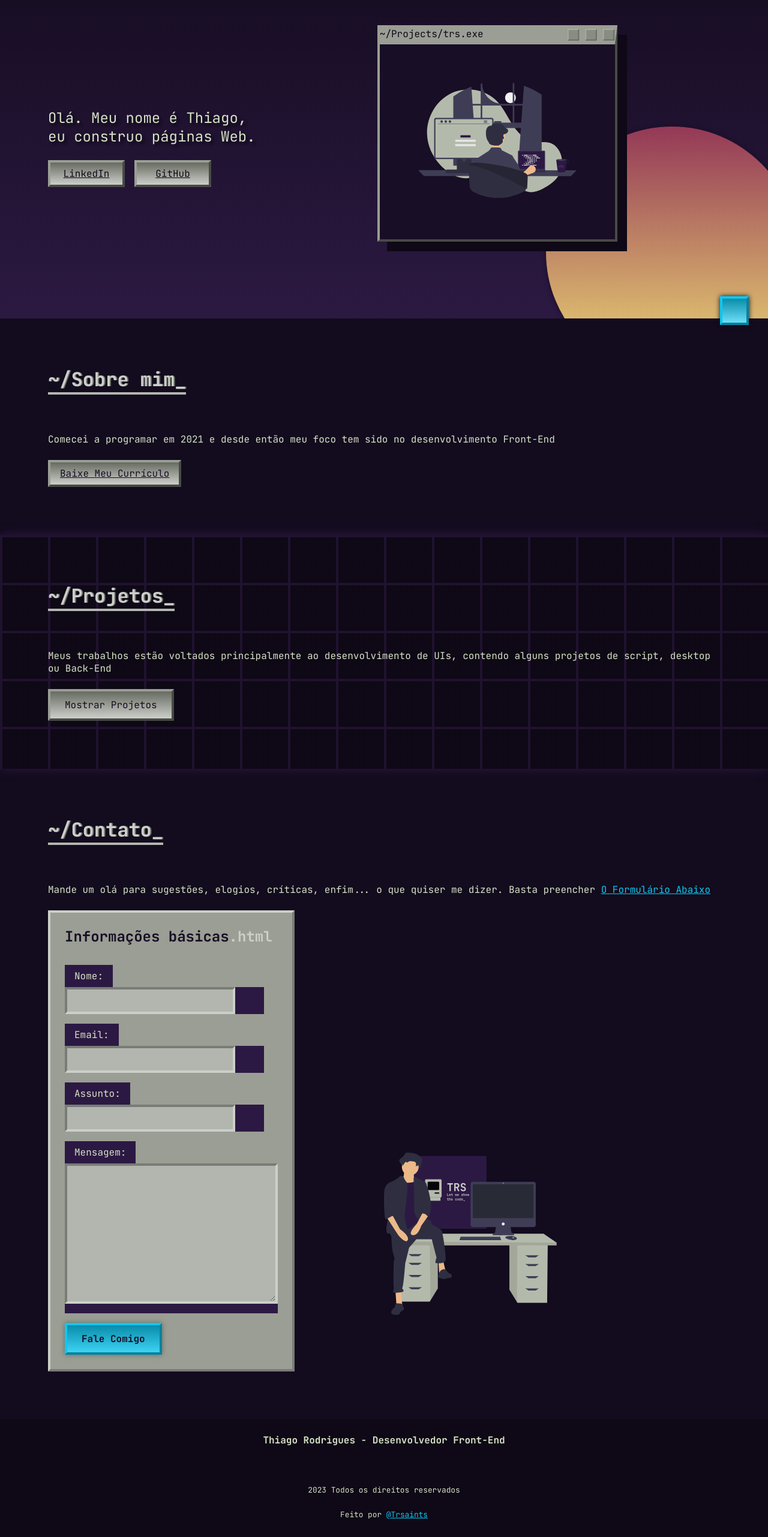
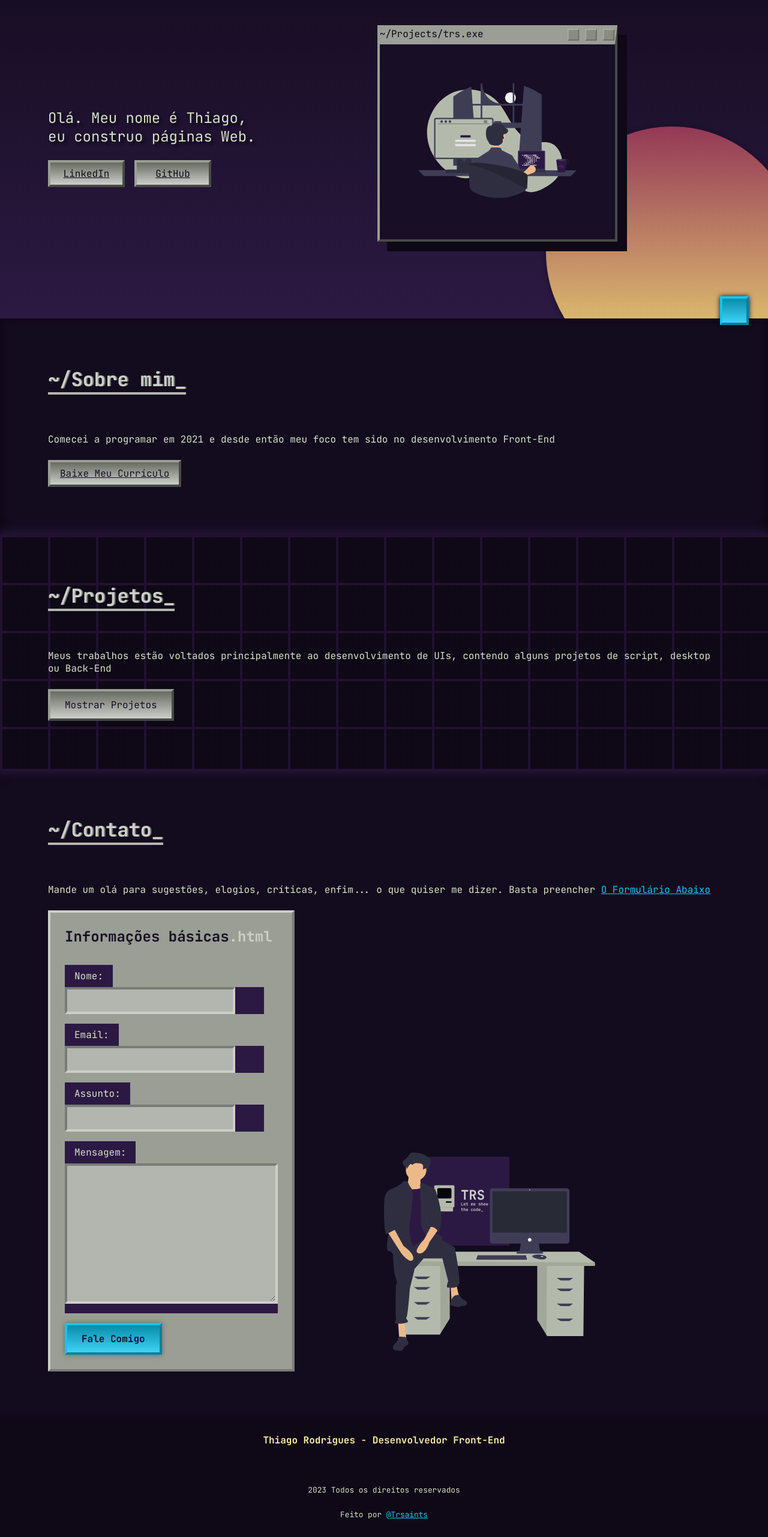
Before and after one commit to trsaints/trsaints-frontend, a React (Vite) app: page / in a window 1280 px wide. Shown: the part 234-2797 px from the top of the page at 60% size. Built offline with nearby package versions, Linux system fonts and the light colour scheme.

Commit message:
Create project styling - XIII

```diff
--- a/src/app/components/AboutSection/AboutSection.css
+++ b/src/app/components/AboutSection/AboutSection.css
@@ -1,6 +1,7 @@
 .about {
   padding: 5rem 1.5rem;
   scroll-margin-top: 6rem;
+  box-shadow: inset 0 0 8px 4px var(--c-raisin-ds);
 }
 
 .about__link {
--- a/src/app/components/ContactSection/ContactSection.css
+++ b/src/app/components/ContactSection/ContactSection.css
@@ -18,5 +18,6 @@
   .contact {
     padding-inline: 5rem;
     background-position-x: 50vw;
+    background-size: 22rem;
   }
 }
--- a/src/app/components/Footer/Footer.css
+++ b/src/app/components/Footer/Footer.css
@@ -3,6 +3,11 @@
   background-color: var(--c-raisin-ds);
   padding: 1.5rem;
   text-align: center;
+  box-shadow: 0 -2px 8px var(--c-raisin-ds);
+}
+
+.footer__title {
+  color: var(--c-yellow-ls);
 }
 
 .footer__description {
--- a/src/app/components/Header/Header.css
+++ b/src/app/components/Header/Header.css
@@ -6,6 +6,7 @@
   grid-template-areas: "logo option" "navbar navbar";
   scroll-margin-bottom: 4rem;
   background-color: var(--c-raisin-ds);
+  box-shadow: 0 2px 8px var(--c-raisin-ds);
   padding: 1.5rem;
 }
 
--- a/src/app/components/MainContent/MainContent.css
+++ b/src/app/components/MainContent/MainContent.css
@@ -10,7 +10,7 @@
   color: var(--c-honeydrew);
   font-size: 80%;
   font-weight: bold;
-  background-image: linear-gradient(to top, var(--c-sky-ls), var(--c-sky-ds));
+  background-image: linear-gradient(to top, var(--c-sky-l), var(--c-sky-ds));
   border: 4px outset var(--c-sky);
   box-shadow: 0 0 8px var(--c-raisin-ds);
 }
--- a/src/app/components/ProjectSection/ProjectSection.css
+++ b/src/app/components/ProjectSection/ProjectSection.css
@@ -1,7 +1,7 @@
 .projects {
   padding: 5rem 1.5rem;
   scroll-margin-top: 6rem;
-  box-shadow: 0 0 16px var(--c-raisin-ls);
+  box-shadow: 0 0 16px 4px var(--c-raisin-ls);
   background-color: var(--c-raisin-l);
   opacity: 1;
   background-image: linear-gradient(var(--c-raisin-l) 4px, transparent 4px),
```
